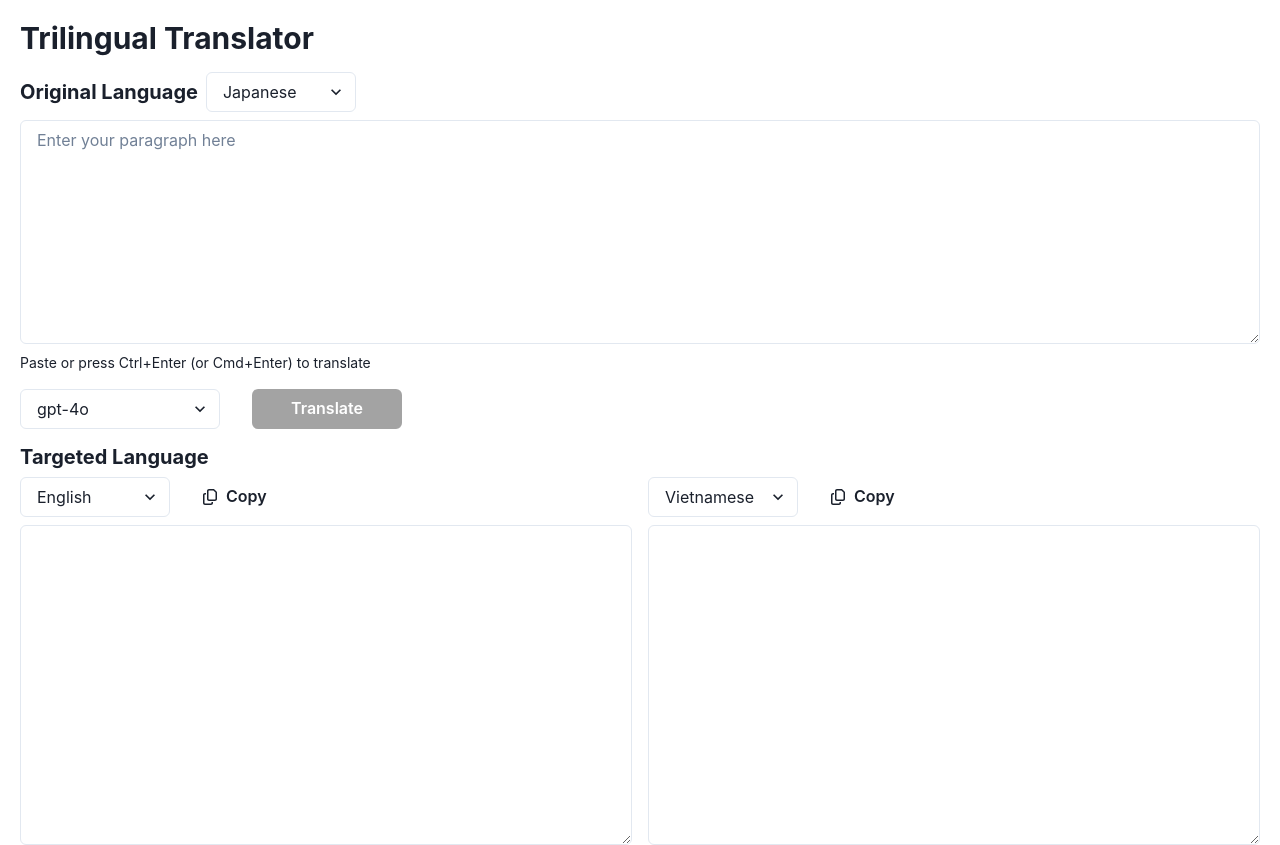
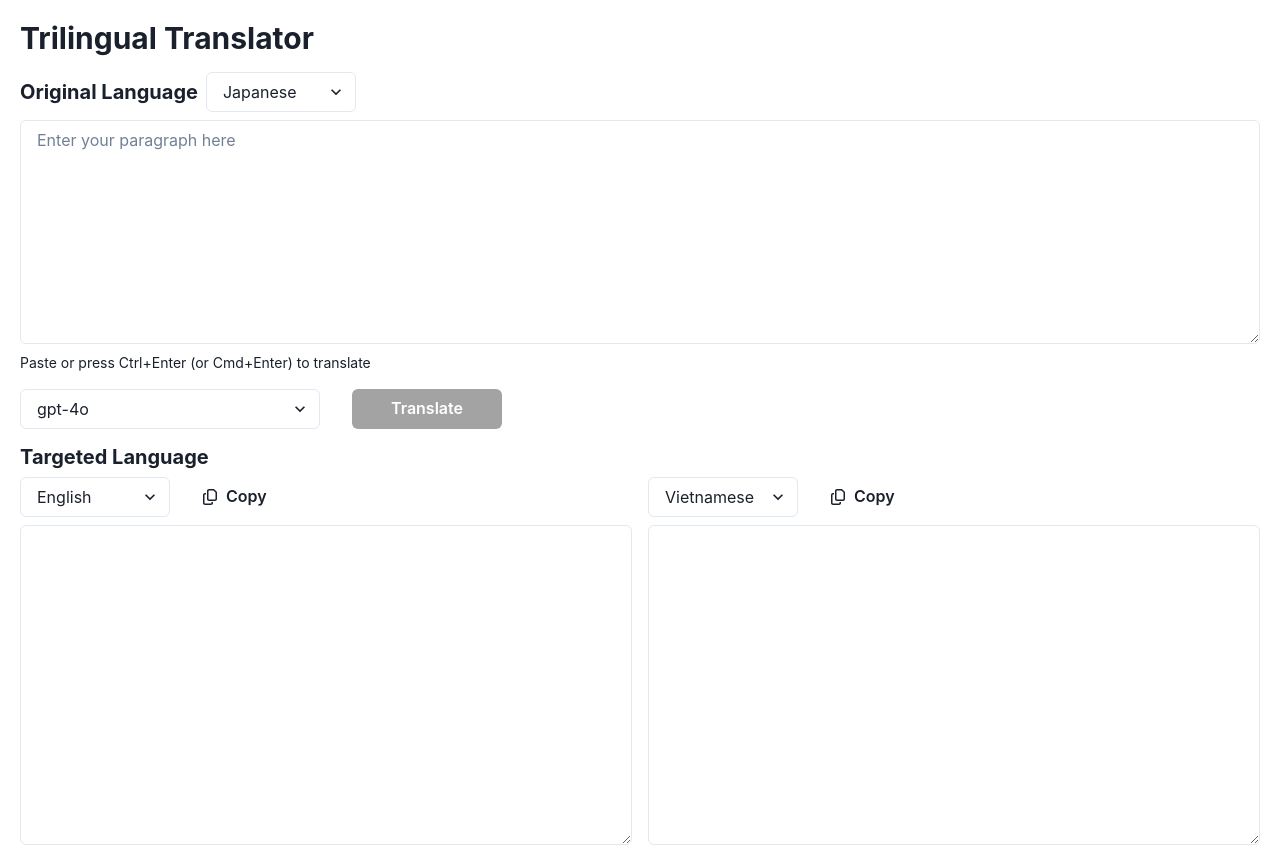
Before and after one commit to LeHoangTuanbk/trilingual-translation, a Next.js app: page / in a window 1280 px wide. Shown: the top 845 px of the page. Built offline with nearby package versions, Linux system fonts and the light colour scheme.

Commit message:
Update: width for models

```diff
--- a/src/features/translation/ui/translation.tsx
+++ b/src/features/translation/ui/translation.tsx
@@ -123,10 +123,9 @@ export const Translation = ({
           <Select
             {...register("selectedModel")}
             value={selectedModel}
-            flex="1"
             mr="4"
             w="fit-content"
-            minW="200px"
+            minW="300px"
           >
             {models.map((model) => (
               <option key={model} value={model}>
```
